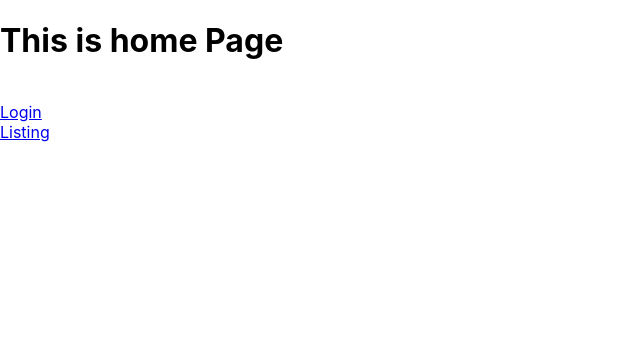
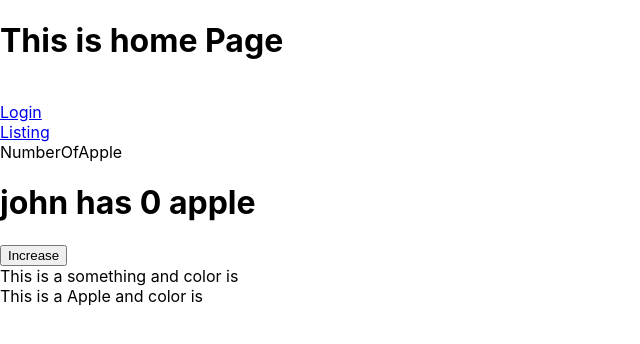
Before and after one commit to Thaiebu/react_action, a React (Create React App) app: page / in a window 1280 px wide. Shown: the top 344 px of the page, without its empty margins (0-640 px from the left). Built offline with nearby package versions, Linux system fonts and the light colour scheme.

Commit message:
update code

```diff
--- a/src/index.js
+++ b/src/index.js
@@ -10,9 +10,9 @@ const root = ReactDOM.createRoot(document.getElementById("root"));
 root.render(
   <React.StrictMode>
     <App />
-    {/* <CountApple /> */}
-    {/* <Fruit name="something" />
-    <Fruit name="Apple" /> */}
+    <CountApple />
+    <Fruit name="something" />
+    <Fruit name="Apple" />
   </React.StrictMode>
 );
 
```
